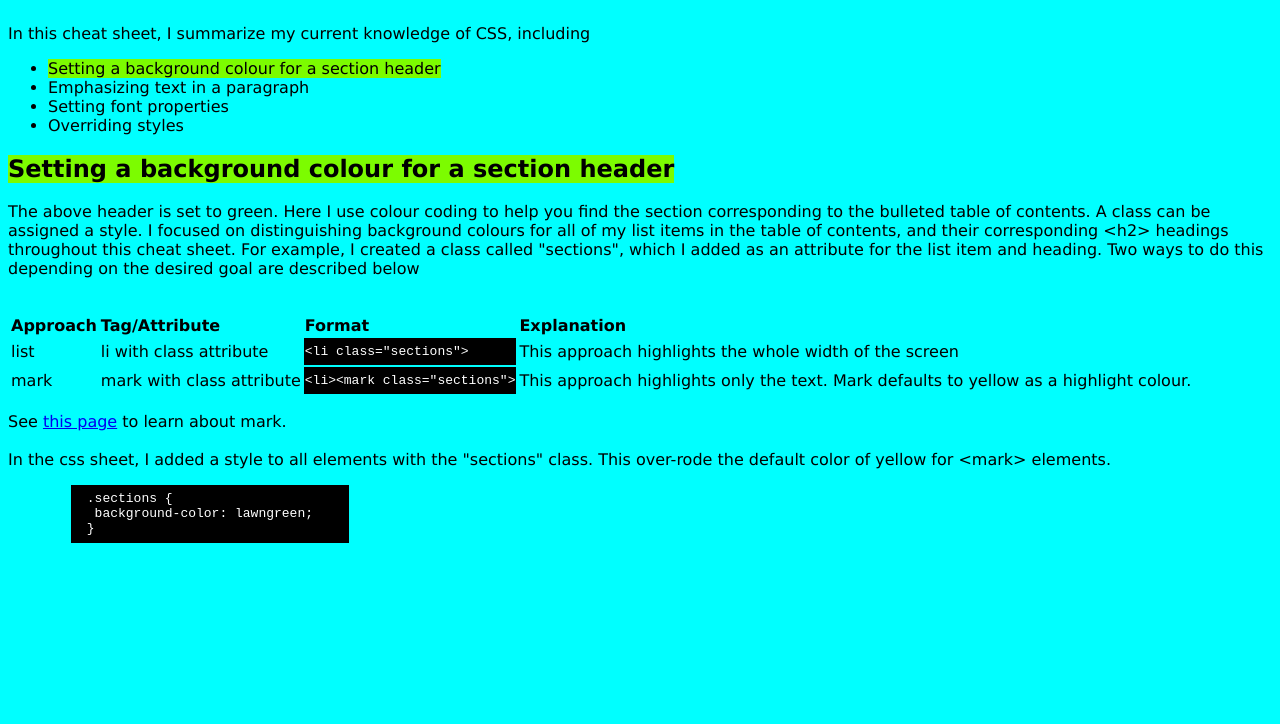
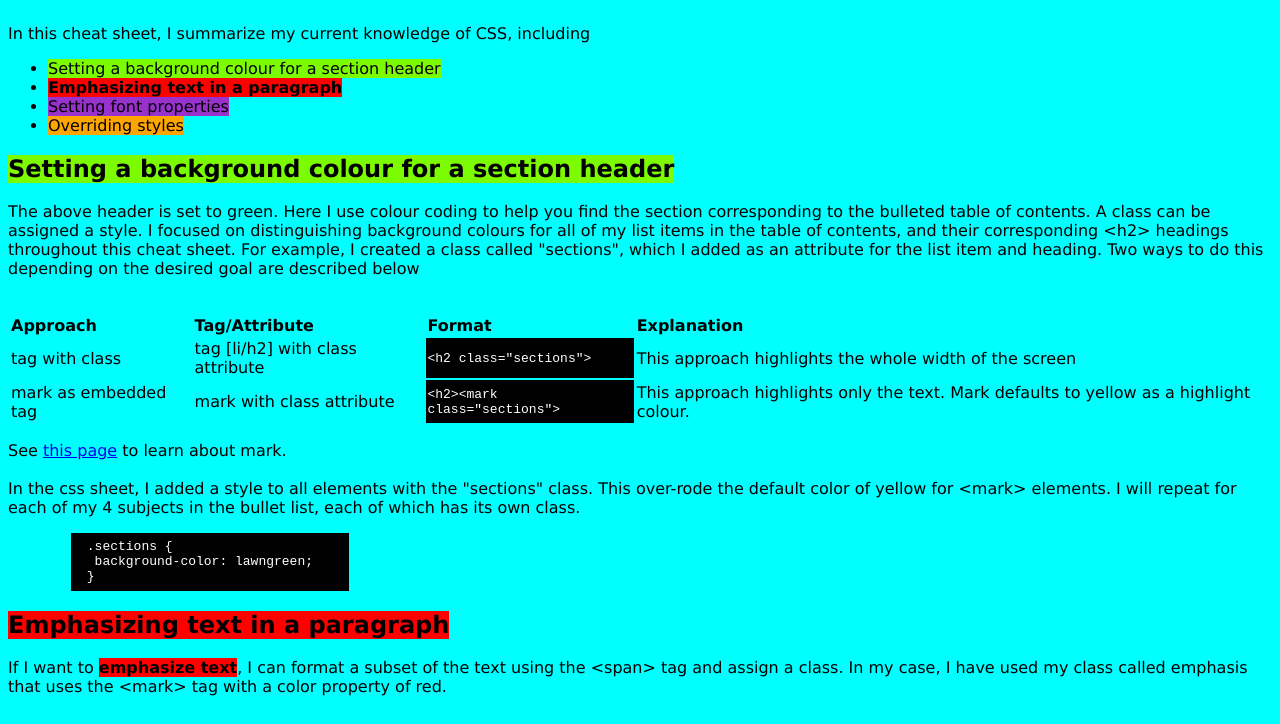
Before and after one commit to mmart007/css_cheatsheet, a plain HTML site: page index.html in a window 1280 px wide. Shown: the part 76-800 px from the top of the page. Drawn offline with Linux system fonts and the light colour scheme.

Commit message:
Initial commit - 2 steps

```diff
--- a/index.html
+++ b/index.html
@@ -15,7 +15,7 @@
         <ul>
             <li><mark class="sections">Setting a background colour for a section header</mark></li>
             <li><mark class="emphasis">Emphasizing text in a paragraph</mark></li>
-            <li><mark class= "font">Setting font properties</mark></li>
+            <li><mark class="font">Setting font properties</mark></li>
             <li><mark class="override">Overriding styles</mark></li>
         </ul>
         <h2><mark class="sections">Setting a background colour for a section header</mark></h2>
@@ -40,15 +40,15 @@
             </thead>
             <tbody>
                 <tr>
-                    <td>list</td>
-                    <td>li with class attribute</td>
-                    <td class='codeBlock'>&lt;li class="sections"&gt;</td>
+                    <td>tag with class</td>
+                    <td>tag [li/h2] with class attribute</td>
+                    <td class='codeBlock'>&lt;h2 class="sections"&gt;</td>
                     <td>This approach highlights the whole width of the screen</td>
                 </tr>
                 <tr>
-                    <td>mark</td>
+                    <td>mark as embedded tag</td>
                     <td>mark with class attribute</td>
-                    <td class='codeBlock'>&lt;li&gt;&lt;mark class="sections"&gt;</td>
+                    <td class='codeBlock'>&lt;h2&gt;&lt;mark class="sections"&gt;</td>
                     <td>This approach highlights only the text. Mark
                         defaults to yellow as a highlight colour.
                     </td>
@@ -57,23 +57,23 @@
             </tbody>
         </table>
 
-        <!--
-        <li class="sections">Setting a background colour for a section header&lt;/li&gt;</li>
-        <br>
-        vs
-        <br><br>
-        <li><mark class="sections">&lt;li&gt;&lt;mark class="sections"&gt;Setting a background colour for a section header&lt;/mark&gt;&lt;/li&gt;</mark></li>
-        -->
         <p>
             See <a href="https://www.w3schools.com/tags/tag_mark.asp">this page</a> to learn about mark.
             <br><br>
             In the css sheet, I added a style to all elements with the "sections" class.
-            This over-rode the default color of yellow for &lt;mark&gt; elements.
+            This over-rode the default color of yellow for &lt;mark&gt; elements. I will repeat
+            for each of my 4 subjects in the bullet list, each of which has its own class.
         </p>
         <p class="codeBlock">
             &nbsp;&nbsp;.sections { <br>
             &nbsp;&nbsp;     background-color: lawngreen; <br>
             &nbsp;&nbsp;}
         </p>
+        <h2><mark class="emphasis">Emphasizing text in a paragraph</mark></h2>
+        <p>
+            If I want to <span class="emphasis">emphasize text</span>, I can format
+            a subset of the text using the &lt;span&gt; tag and assign a class.
+            In my case, I have used my class called emphasis that uses the
+            &lt;mark&gt; tag with a color property of red.
     </body>
 </html>
--- a/styles.css
+++ b/styles.css
@@ -17,6 +17,19 @@ th{
     background-color: lawngreen;
 }
 
+.emphasis {
+    background-color: red;
+    font-weight: bold;
+}
+
+.font {
+    background-color:darkorchid;
+}
+
+.override {
+    background-color:orange
+}
+
 .codeBlock{
     background-color: black;
     color: white;
```
